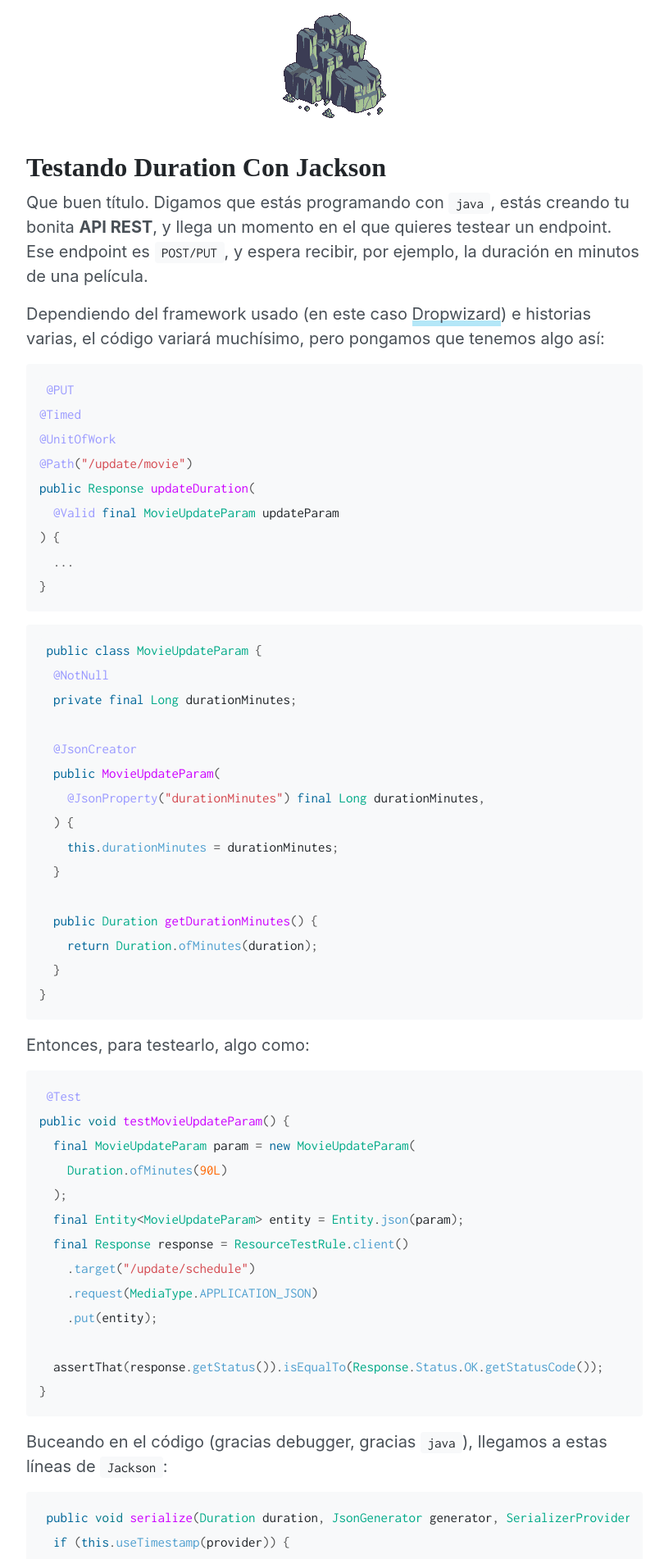
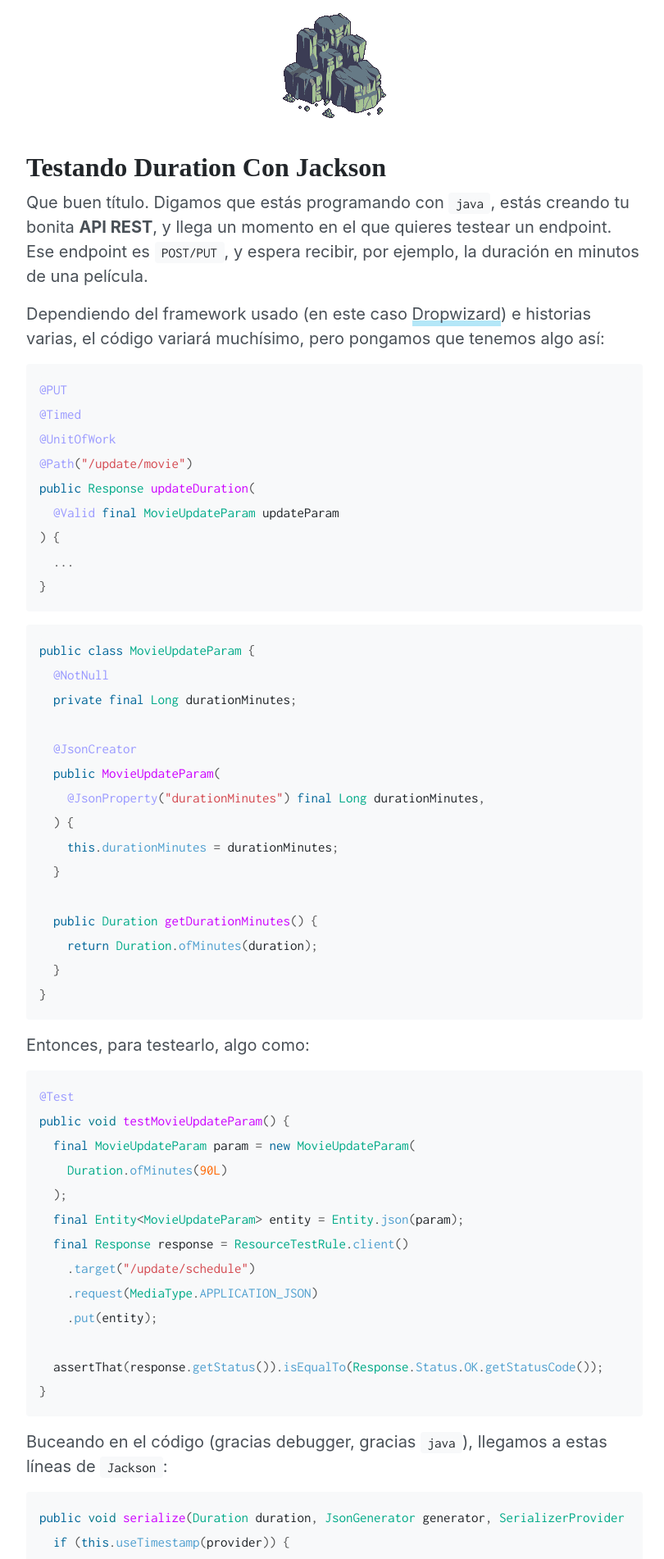
Before and after one commit to ferjgar/ferjgar.github.io, a Jekyll site: the page built from index.html, in a window 1280 px wide. Shown: the top 1902 px of the page at 82% size, without its empty margins (232-1042 px from the left). Built offline with Jekyll 4.4.1, drawn with Linux system fonts in a browser that asks for light colours; some web fonts are replaced; the list of posts is cut into pages by our own code.

Commit message:
Real code fix

```diff
--- a/_layouts/default.html
+++ b/_layouts/default.html
@@ -7,8 +7,8 @@
 
     <div class="container content">
       <header class="masthead">
-        <a href="/" title="ROCKS!">
-          <img id="masthead-img" src="">
+        <a href="/">
+          <img id="masthead-img" src="" alt="ROCKS!">
         </a>
       </header>
 
--- a/_sass/_ferjgar.scss
+++ b/_sass/_ferjgar.scss
@@ -50,7 +50,7 @@
   }
 
   .highlight {
-    &.code {
+    code {
       padding: 0;
     }
   }
```
